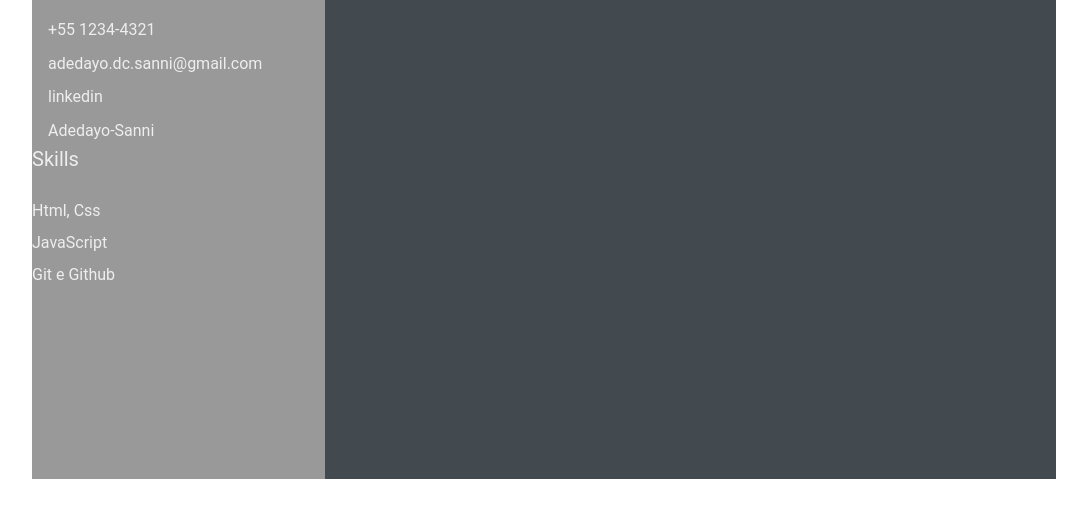
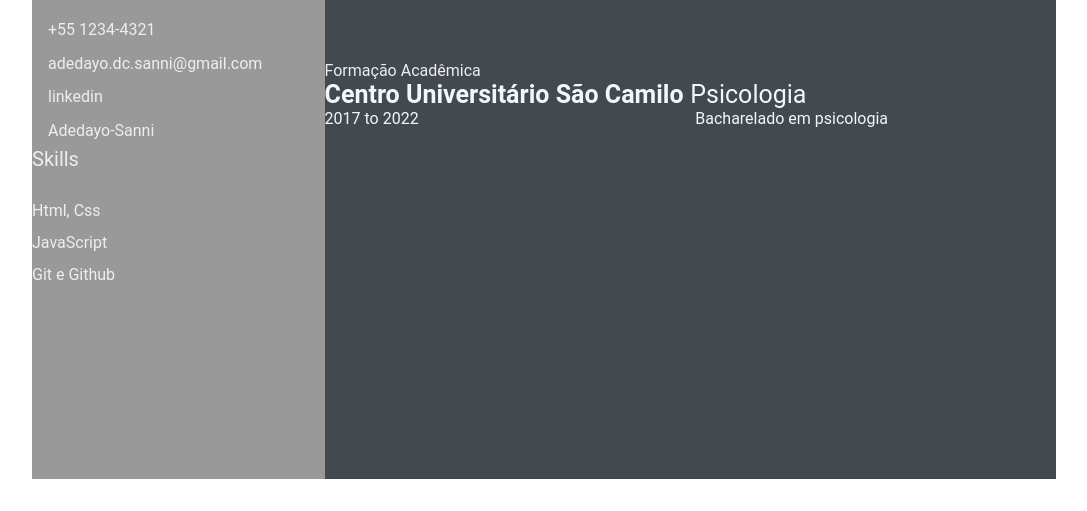
Before and after one commit to Adedayo-Sanni/Devweekgit.github.io, a plain HTML site: page index.html in a window 1280 px wide. Shown: the part 353-864 px from the top of the page, without its empty margins (96-1183 px from the left). Drawn offline with Linux system fonts and the light colour scheme.

Commit message:
adicionando sessão de formação academica

```diff
--- a/index.html
+++ b/index.html
@@ -67,6 +67,19 @@
                         </div>
                 </div>
             </section>
+            <section class="education gap">
+                    <div class="right-title">Formação Acadêmica</div>
+                    <div class="education-contents">
+                        <div class="education-left">
+                            <p class="education-school-name">Centro Universitário São Camilo</p>
+                            <p class="education-time-period"> 2017 to 2022</p>
+                        </div>
+                        <div class="education-right">
+                            <p class="education-subject">Psicologia</p>
+                            <p class="education-desc">Bacharelado em psicologia</p>
+                        </div>
+                    </div>
+            </section>
         </section>
     </main>
 </body>
```
